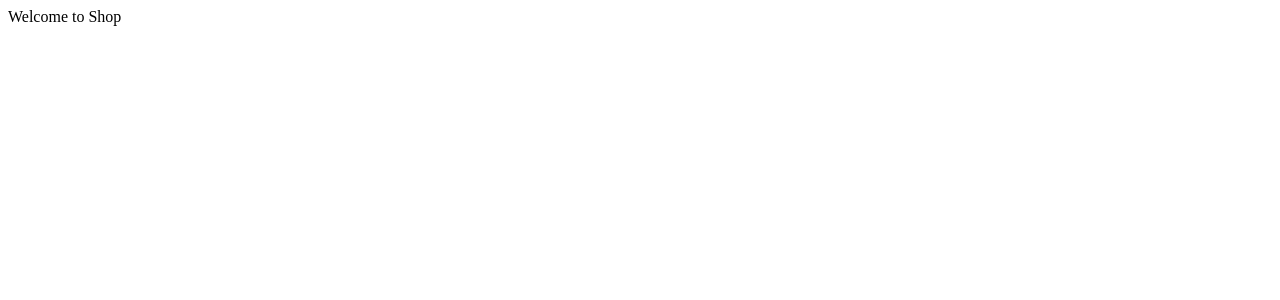
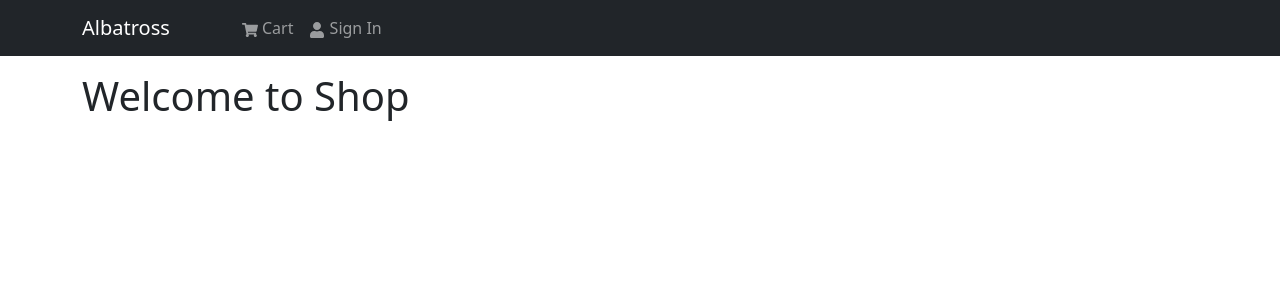
Before and after one commit to SiddikMulla/MERN-JWT-eCommerse, a React (Vite) app in the folder frontend/: page / in a window 1280 px wide. Shown: the top 300 px of the page. Built offline with nearby package versions, Linux system fonts and the light colour scheme.

Commit message:
navbar created

```diff
--- a/frontend/src/App.jsx
+++ b/frontend/src/App.jsx
@@ -1,8 +1,16 @@
 import React from 'react'
-
+import { Header } from './components/Header'
+import { Container } from 'react-bootstrap'
 const App = () => {
   return (
-    <div>Welcome to Shop</div>
+    <>
+      <Header />
+      <main className='py-3'>
+        <Container>
+          <h1>Welcome to Shop</h1>
+        </Container>
+      </main>
+    </>
   )
 }
 
--- /dev/null
+++ b/frontend/src/components/Header.jsx
@@ -0,0 +1,21 @@
+import React from 'react'
+import { Navbar, Nav, Container } from 'react-bootstrap'
+import { FaShoppingCart, FaUser } from 'react-icons/fa'
+export const Header = () => {
+    return (
+        <header>
+            <Navbar bg="dark" variant='dark' expand="md" collapseOnSelect>
+                <Container>
+                    <Navbar.Brand href='/'>Albatross</Navbar.Brand>
+                    <Navbar.Toggle aria-controls='basic-navbar-nav' />
+                    <Navbar.Collapse id="basic-navbar-nav">
+                        <Nav className='ms=auto mx-5    '>
+                            <Nav.Link href='/cart'><FaShoppingCart /> Cart</Nav.Link>
+                            <Nav.Link href='/login'><FaUser /> Sign In</Nav.Link>
+                        </Nav>
+                    </Navbar.Collapse>
+                </Container>
+            </Navbar>
+        </header>
+    )
+}
--- a/frontend/src/main.jsx
+++ b/frontend/src/main.jsx
@@ -1,5 +1,6 @@
 import React from 'react'
 import ReactDOM from 'react-dom/client'
+import "bootstrap/dist/css/bootstrap.min.css"
 import App from './App.jsx'
 
 
```
